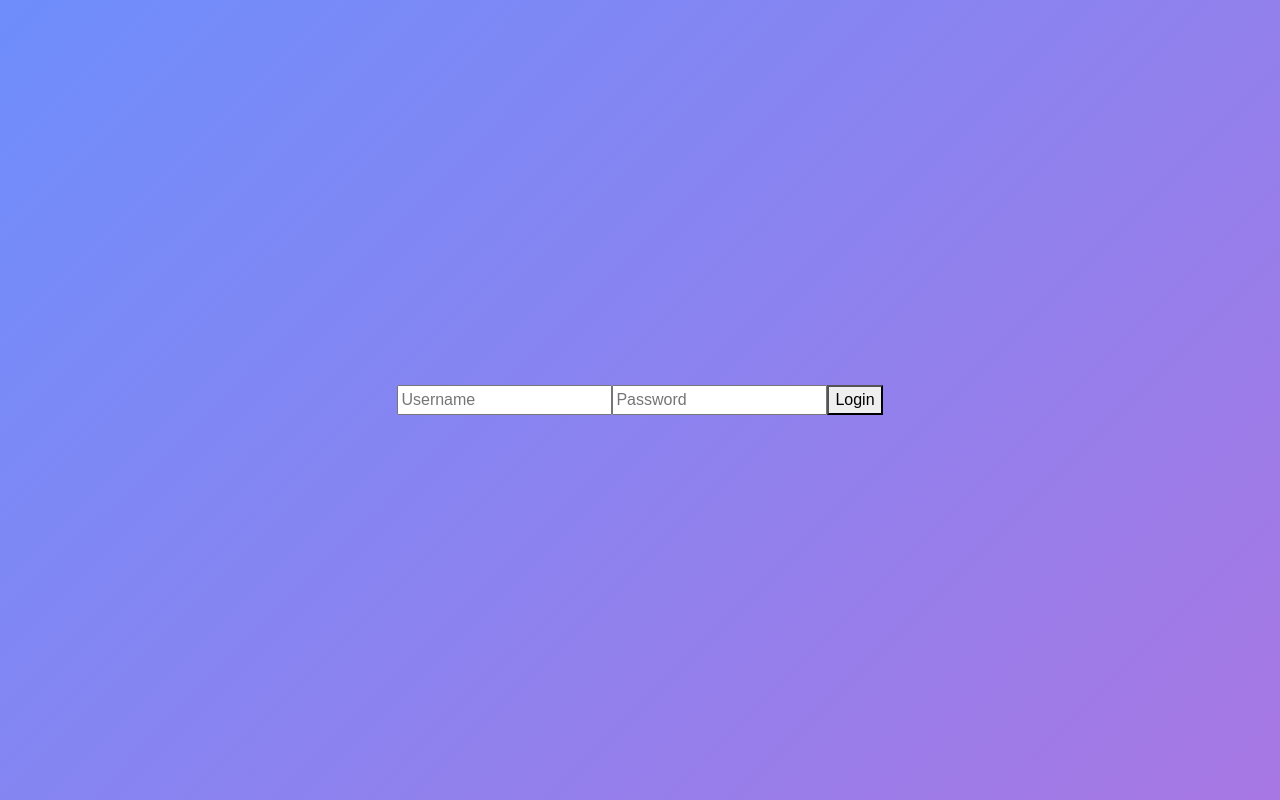
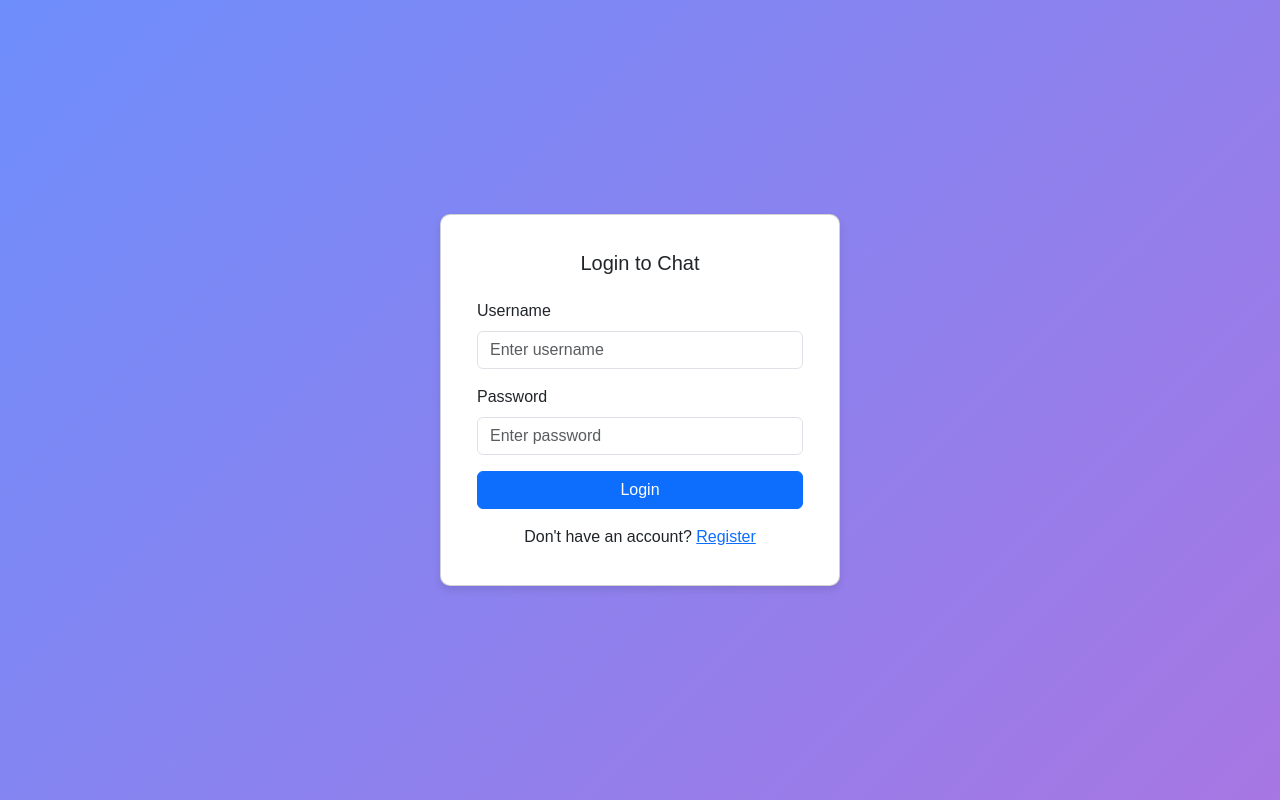
Before and after one commit to nadunthilina/messaging-app, a React (Create React App) app in the folder client/: page / in a window 1280 px wide. Built offline with nearby package versions, Linux system fonts and the light colour scheme; no server answers.

Commit message:
update login.js

```diff
--- a/client/src/components/Login.js
+++ b/client/src/components/Login.js
@@ -1,25 +1,67 @@
 import React, { useState } from 'react';
 import axios from 'axios';
+import { Form, Button, Card, Alert } from 'react-bootstrap';
+import { Link, useNavigate } from 'react-router-dom';
 
 const Login = ({ setUser }) => {
   const [username, setUsername] = useState('');
   const [password, setPassword] = useState('');
+  const [message, setMessage] = useState('');
+  const [messageType, setMessageType] = useState(''); // 'success' or 'danger'
+  const navigate = useNavigate();
 
-  const handleLogin = async () => {
+  const handleLogin = async (e) => {
+    e.preventDefault();
     try {
       const response = await axios.post('http://localhost:5000/api/auth/login', { username, password });
       setUser(response.data.username);
+      setMessage('Login successful!');
+      setMessageType('success');
+      navigate('/');
     } catch (error) {
-      console.error('Login failed', error);
+      setMessage(error.response?.data?.message || 'Login failed');
+      setMessageType('danger');
     }
   };
 
   return (
-    <div>
-      <input type="text" value={username} onChange={(e) => setUsername(e.target.value)} placeholder="Username" />
-      <input type="password" value={password} onChange={(e) => setPassword(e.target.value)} placeholder="Password" />
-      <button onClick={handleLogin}>Login</button>
-    </div>
+    <Card style={{ width: '400px', padding: '20px', borderRadius: '10px', boxShadow: '0 4px 8px rgba(0,0,0,0.1)' }}>
+      <Card.Body>
+        <Card.Title className="text-center mb-4">Login to Chat</Card.Title>
+        {message && <Alert variant={messageType}>{message}</Alert>}
+        <Form onSubmit={handleLogin}>
+          <Form.Group className="mb-3" controlId="formUsername">
+            <Form.Label>Username</Form.Label>
+            <Form.Control
+              type="text"
+              placeholder="Enter username"
+              value={username}
+              onChange={(e) => setUsername(e.target.value)}
+              required
+            />
+          </Form.Group>
+
+          <Form.Group className="mb-3" controlId="formPassword">
+            <Form.Label>Password</Form.Label>
+            <Form.Control
+              type="password"
+              placeholder="Enter password"
+              value={password}
+              onChange={(e) => setPassword(e.target.value)}
+              required
+            />
+          </Form.Group>
+
+          <Button variant="primary" type="submit" className="w-100 mb-3">
+            Login
+          </Button>
+          <div className="text-center">
+            <span>Don't have an account? </span>
+            <Link to="/register">Register</Link>
+          </div>
+        </Form>
+      </Card.Body>
+    </Card>
   );
 };
 
```
